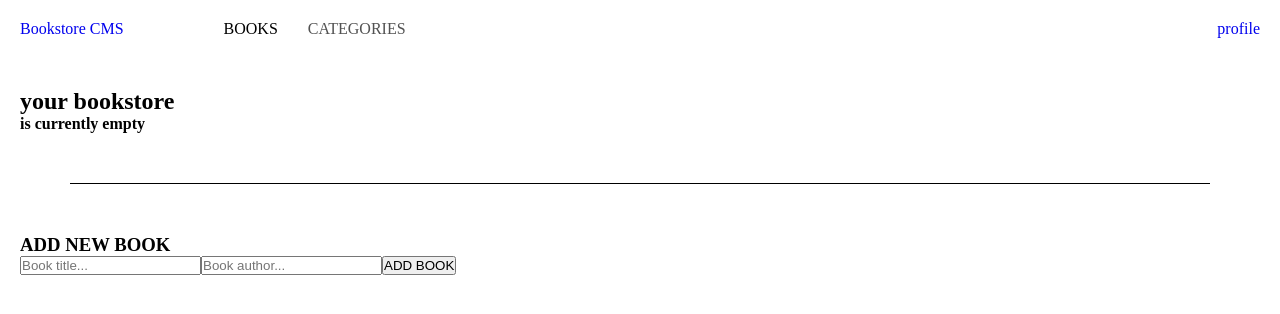
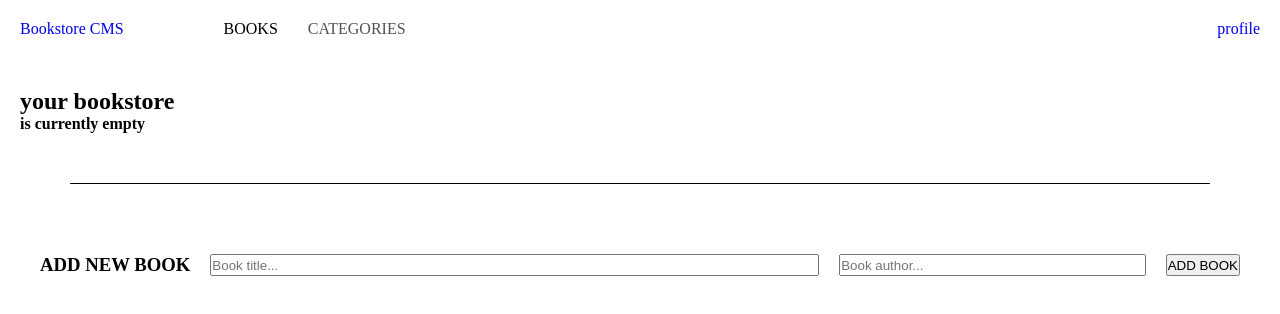
Before and after one commit to Estete9/bookstore-react, a React (Create React App) app: page / in a window 1280 px wide. Shown: the top 314 px of the page. Built offline with nearby package versions, Linux system fonts and the light colour scheme.

Commit message:
Add base styles to bookForm.module.css

```diff
--- a/src/components/BookForm.js
+++ b/src/components/BookForm.js
@@ -25,22 +25,22 @@ function BookForm() {
   };
 
   return (
-    <div>
+    <div className={styles.formWrapper}>
       <h3>ADD NEW BOOK</h3>
       <input
-        style={styles.bookTitleInput}
+        className={styles.bookTitleInput}
         placeholder="Book title..."
         value={newBook.title}
         onChange={(e) => setNewBook({ ...newBook, title: e.target.value })}
       />
       <input
-        style={styles.bookAuthorInput}
+        className={styles.bookAuthorInput}
         placeholder="Book author..."
         value={newBook.author}
         onChange={(e) => setNewBook({ ...newBook, author: e.target.value })}
       />
       <button
-        style={styles.addBookBtn}
+        className={styles.addBookBtn}
         type="button"
         onClick={() => handleAddBook()}
       >
--- a/src/styles/bookForm.module.css
+++ b/src/styles/bookForm.module.css
@@ -0,0 +1,14 @@
+.formWrapper {
+  display: flex;
+  justify-content: space-around;
+  padding: 20px;
+  gap: 20px;
+}
+
+.bookTitleInput {
+  flex: 2;
+}
+
+.bookAuthorInput {
+  flex: 1;
+}
```
